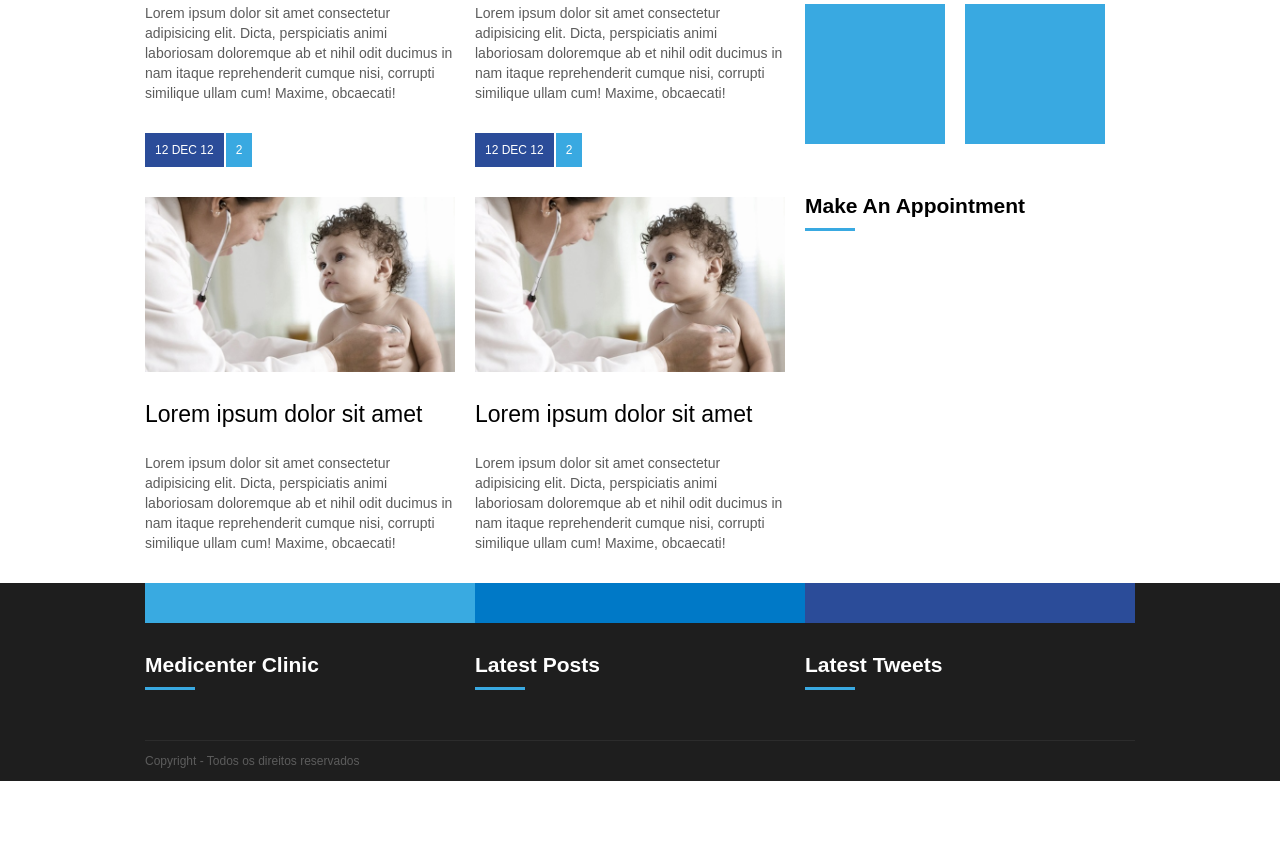
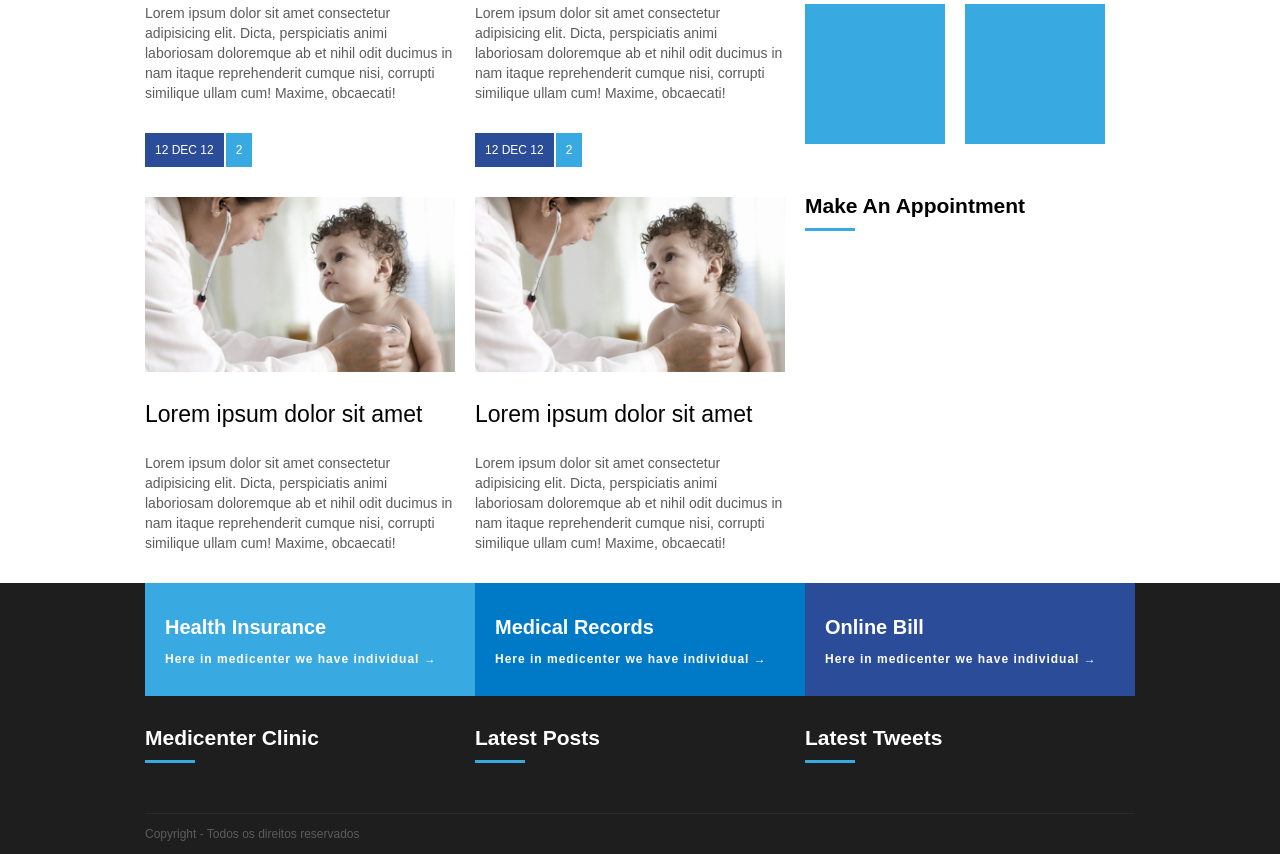
Before and after one commit to juareix/pagina-medcenter, a plain HTML site: page index.html in a window 1280 px wide. Shown: the part 1193-2047 px from the top of the page. Before the commit the page ends 1974 px from the top, so only its background shows below. Drawn offline with Linux system fonts and the light colour scheme.

Commit message:
third commit

```diff
--- a/index.html
+++ b/index.html
@@ -209,17 +209,20 @@
             <div class="footer_menu">
                 <div class="fm_1">
                     <a href="">
-
+                        <h1>Health Insurance</h1>
+                        <h2>Here in medicenter we have individual &rarr;</h2>
                     </a>
                 </div>
                 <div class="fm_2">
                     <a href="">
-
+                        <h1>Medical Records</h1>
+                        <h2>Here in medicenter we have individual &rarr;</h2>
                     </a>
                 </div>
                 <div class="fm_3">
                     <a href="">
-
+                        <h1>Online Bill</h1>
+                        <h2>Here in medicenter we have individual &rarr;</h2>
                     </a>
                 </div>
             </div>
--- a/style.css
+++ b/style.css
@@ -256,6 +256,7 @@ footer{
 .fm_1, .fm_2, .fm_3{
     flex: 1;
     color: #FFFFFF;
+    padding: 0;
 }
 
 .fm_1{
@@ -300,3 +301,14 @@ footer .widget_title_text{
     font-size: 12px;
     margin-top: 30px;
 }
+
+a h1{
+    font-size: 20px;
+    color: #FFFFFF;
+}
+
+a h2{
+    font-size: 12px;
+    color: #FFFFFF;
+    letter-spacing: 1px;
+}
```
